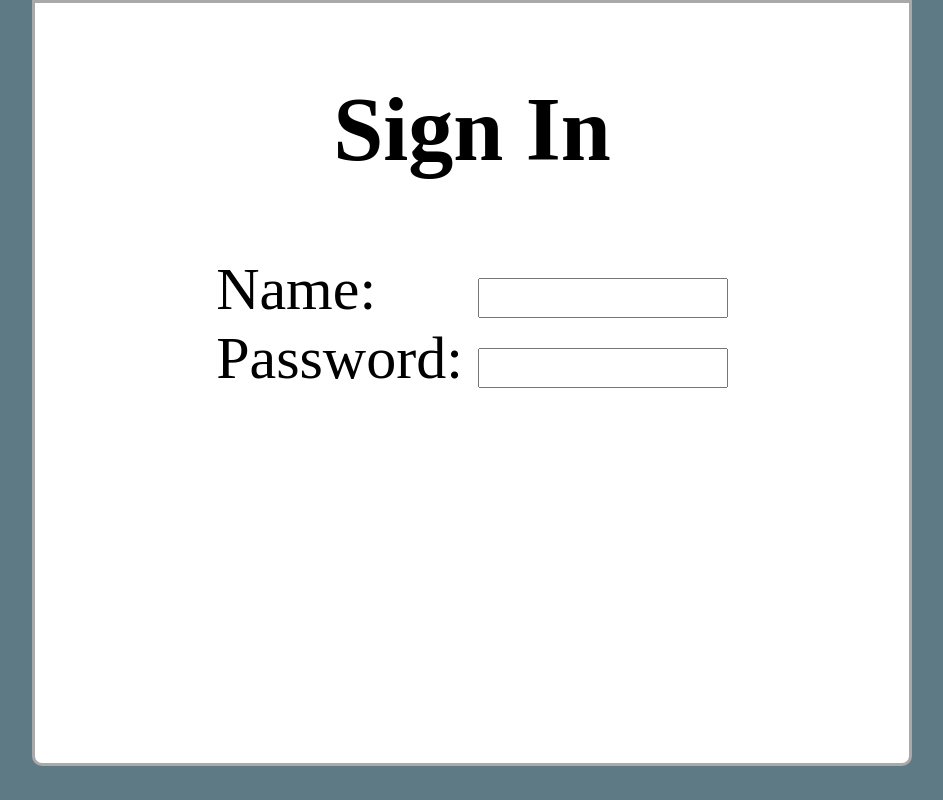
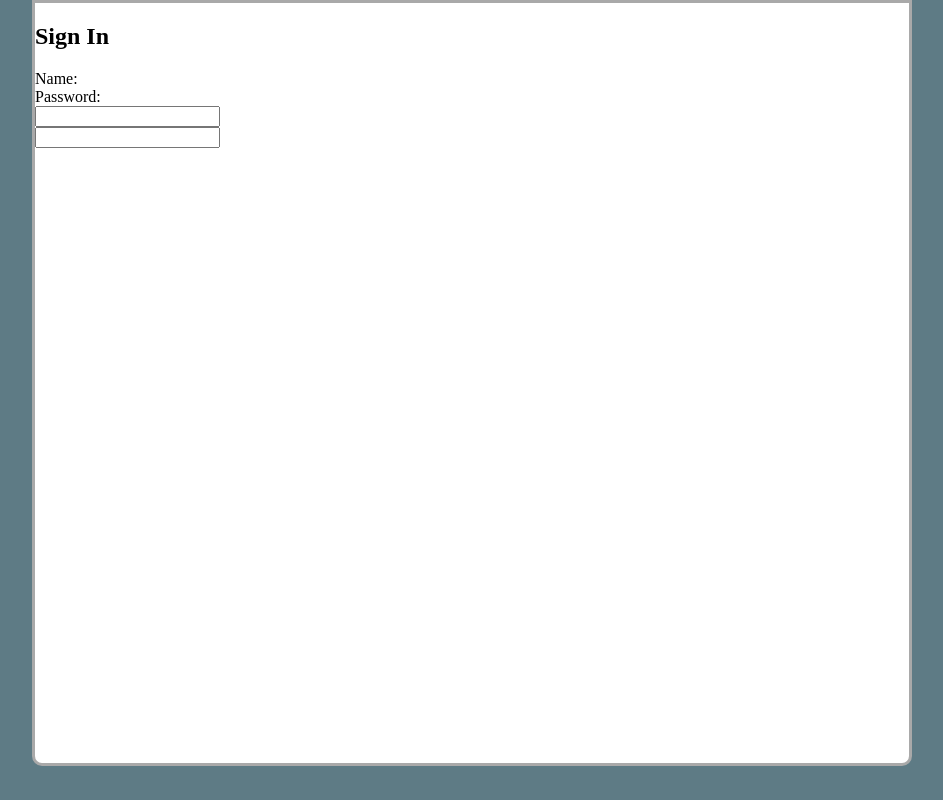
Before and after one commit to greensr76/PlsFundUs, a PHP site: page /login.html in a window 1280 px wide. Shown: the whole page, without its empty margins (168-1111 px from the left). Run offline with PHP 8.4, Linux system fonts and the light colour scheme.

Commit message:
Update style.css

```diff
--- a/css/style.css
+++ b/css/style.css
@@ -11,37 +11,7 @@ body {
     border-radius: 0px 0px 10px 10px;
 }
 
-.login {
-  text-align: center;
-  font-size: 60px;
-  clear: both;
-}
 
-#labels{
-  text-align: left;
-  display: inline-block;
-
-
-
-
-}
-
-#inputs {
-  text-align: left;
-  display: inline-block;
-
-}
-
-.loginInput{
-  height: 20px;
-  margin-bottom: 30px;
-  width:250px;
-  height:40px;
-  float-right;
-  font-size: 30px;
-
-
-}
 
 
 #nav {
```
